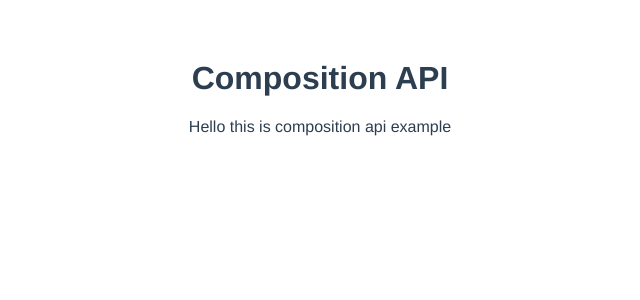
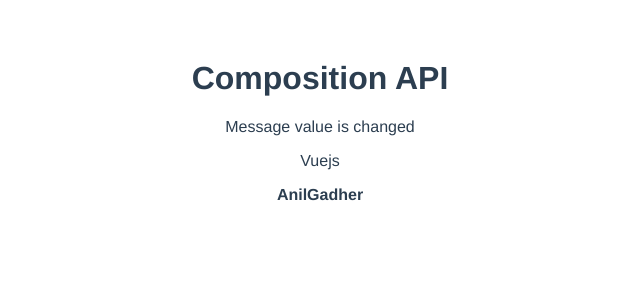
Before and after one commit to tushargadher/VueJs, a Vue app in the folder composition-api/: page / in a window 1280 px wide. Shown: the top 300 px of the page, without its empty margins (320-960 px from the left). Built offline with nearby package versions, Linux system fonts and the light colour scheme.

Commit message:
replace data fuction with the help of ref and reactive in composition api

```diff
--- a/composition-api/src/App.vue
+++ b/composition-api/src/App.vue
@@ -1,5 +1,5 @@
 <template>
-  <HelloWorld />
+  <HelloWorld id="myComponent"></HelloWorld>
 </template>
 
 <script>
--- a/composition-api/src/components/HelloWorld.vue
+++ b/composition-api/src/components/HelloWorld.vue
@@ -1,22 +1,47 @@
 <template>
   <div>
     <h1>Composition API</h1>
-    <p>{{ message }}</p>
+    <p v-bind="$attrs">{{ message }}</p>
+    <p>{{ name }}</p>
+    <b>{{ state.firstName }} </b>
+    <b>{{ state.lastName }}</b>
   </div>
 </template>
 
 <script>
-import { ref } from "vue";
+import { ref, reactive } from "vue";
 export default {
   name: "HelloWorld",
+  inheritAttrs: false,
   setup() {
     const message = ref("Hello this is composition api example");
-    console.log(message);
+    //when we store value in lat and const vue does not know how to react when vaule is change
+    // let name = "React Js";
+    //in other hand ref , vue know that value is change and update where it is used
+    let name = ref("React Js");
+    setTimeout(() => {
+      name.value = "Vuejs";
+    }, 2000);
+    message.value = "Message value is changed";
+    // console.log(message);
+    const state = reactive({
+      firstName: "Tushar",
+      lastName: "Gadher",
+    });
+    setTimeout(() => {
+      state.firstName = "Anil";
+    }, 2000);
+
     return {
-      // key:pair
-      // since both are same we write only one
       message,
+      name,
+      state,
     };
+  },
+
+  //data function internaly uses reactive function
+  data() {
+    return {};
   },
 };
 </script>
```
